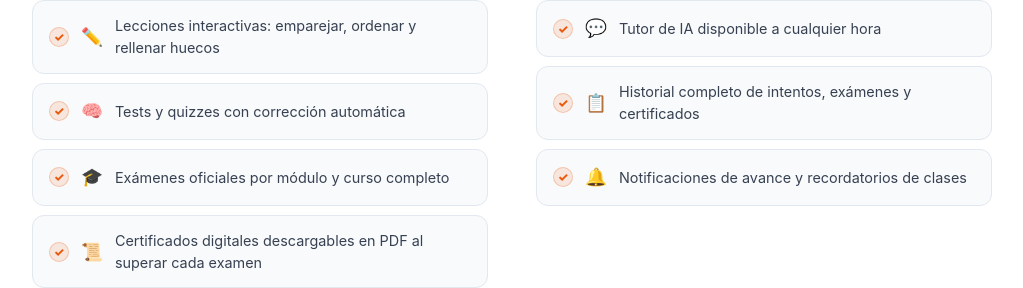
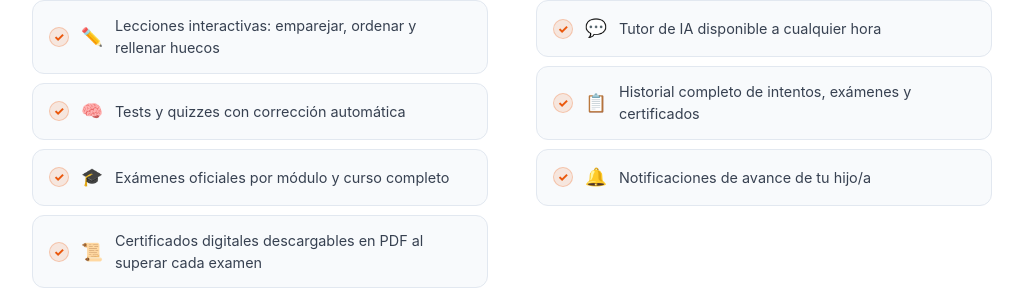
Before and after one commit to oscarsr96/vkbacademy, a React (Vite) app in the folder apps/web/: page /precios in a window 1280 px wide. Shown: the part 1509-1797 px from the top of the page, without its empty margins (128-1151 px from the left). Built offline with nearby package versions, Linux system fonts and the light colour scheme; no server answers; a web font is replaced by a local one.

Commit message:
refactor(web): quita la promesa implicita de clases programables en notificaciones

```diff
--- a/apps/web/src/pages/marketing/PricingPage.tsx
+++ b/apps/web/src/pages/marketing/PricingPage.tsx
@@ -30,7 +30,7 @@ const TUTOR_FEATURES = [
   { icon: '📊', text: 'Seguimiento en tiempo real del progreso de tu hijo/a' },
   { icon: '💬', text: 'Tutor de IA disponible a cualquier hora' },
   { icon: '📋', text: 'Historial completo de intentos, exámenes y certificados' },
-  { icon: '🔔', text: 'Notificaciones de avance y recordatorios de clases' },
+  { icon: '🔔', text: 'Notificaciones de avance de tu hijo/a' },
 ];
 
 const FAQS = [
```
